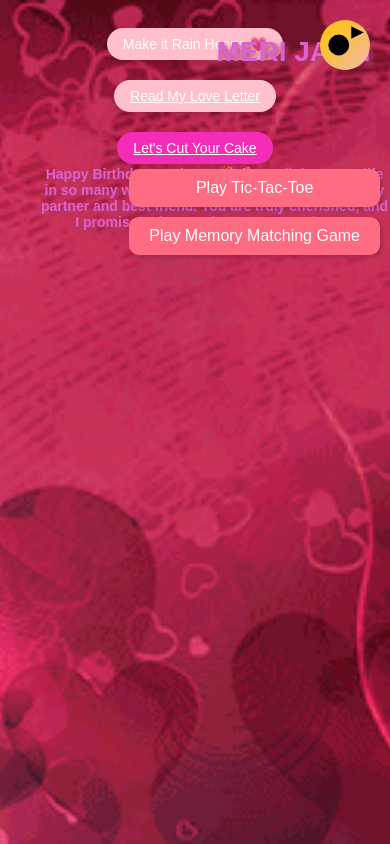
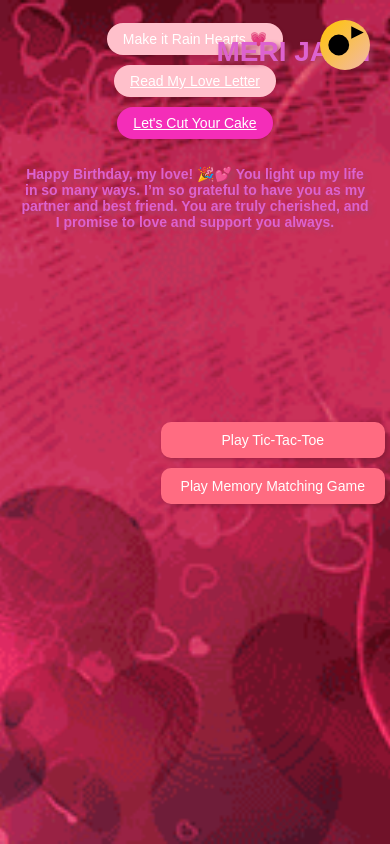
Before and after one commit to ITshortbot/finalgift, a plain HTML site: page index.html in a window 390 px wide. Drawn offline with Linux system fonts and the light colour scheme.

Commit message:
Update index.html

```diff
--- a/index.html
+++ b/index.html
@@ -15,27 +15,30 @@
             flex-direction: column;
             justify-content: center;
             align-items: center;
+            padding: 0 10px;
+            overflow-x: hidden;
         }
 
         h1 {
-            font-size: 50px;
+            font-size: 48px;
             font-weight: bold;
             color: rgb(221, 98, 207);
             text-shadow: 3px 3px 5px rgb(170, 63, 98);
             position: absolute;
             top: 5%;
             right: 10%;
+            max-width: 90%;
         }
 
         h3 {
-            font-size: 20px;
+            font-size: 18px;
             font-weight: bold;
             color: rgb(221, 98, 207);
             text-shadow: 3px 3px 5px rgb(170, 63, 98);
             position: absolute;
             top: 25%;
-            width: 80%;
-            left: 10%;
+            width: 90%;
+            left: 5%;
         }
 
         .music-icon {
@@ -53,7 +56,6 @@
         }
 
         #heart-button, #love-letter-button, #cake-love {
-            position: absolute;
             background: pink;
             color: white;
             border: none;
@@ -62,15 +64,16 @@
             border-radius: 25px;
             cursor: pointer;
             box-shadow: 0 4px 6px rgba(0, 0, 0, 0.1);
+            margin: 10px 0;
         }
 
-        #heart-button { bottom: 200px; }
-        #love-letter-button { bottom: 100px; }
-        #cake-love { bottom: 40px; background: rgb(244, 45, 184); }
+        #heart-button { margin-top: 200px; }
+        #love-letter-button { margin-top: 20px; }
+        #cake-love { background: rgb(244, 45, 184); }
 
         .game-buttons {
             position: fixed;
-            top: 20%;
+            top: 30%;
             right: 10px;
             display: flex;
             flex-direction: column;
@@ -84,7 +87,7 @@
             border: none;
             border-radius: 10px;
             text-align: center;
-            font-size: 16px;
+            font-size: 14px;
             text-decoration: none;
             box-shadow: 2px 2px 5px rgba(0, 0, 0, 0.2);
             cursor: pointer;
@@ -97,18 +100,22 @@
         /* Media Queries for Responsive Design */
         @media (max-width: 768px) {
             h1 { font-size: 36px; top: 2%; right: 5%; }
-            h3 { font-size: 16px; top: 20%; width: 90%; }
+            h3 { font-size: 16px; top: 20%; }
+
             #heart-button, #love-letter-button, #cake-love {
                 padding: 8px 16px;
                 font-size: 14px;
-                bottom: auto;
-                position: static;
-                margin: 10px 0;
+                margin: 5px auto;
             }
+
+            .game-buttons {
+                top: 50%;
+                right: 5px;
+            }
+
             body {
+                padding: 10px;
                 height: auto;
-                padding: 10px;
-                justify-content: flex-start;
             }
         }
 
@@ -178,8 +185,8 @@
     </script>
 
     <div class="game-buttons">
-        <a href="tic-tac-toe.html" class="game-button">Play Tic-Tac-Toe</a>
-        <a href="memory-matching.html" class="game-button">Play Memory Matching Game</a>
+        <a href="game.html" class="game-button">Play Tic-Tac-Toe</a>
+        <a href="game2.html" class="game-button">Play Memory Matching Game</a>
     </div>
 </body>
 </html>
```
